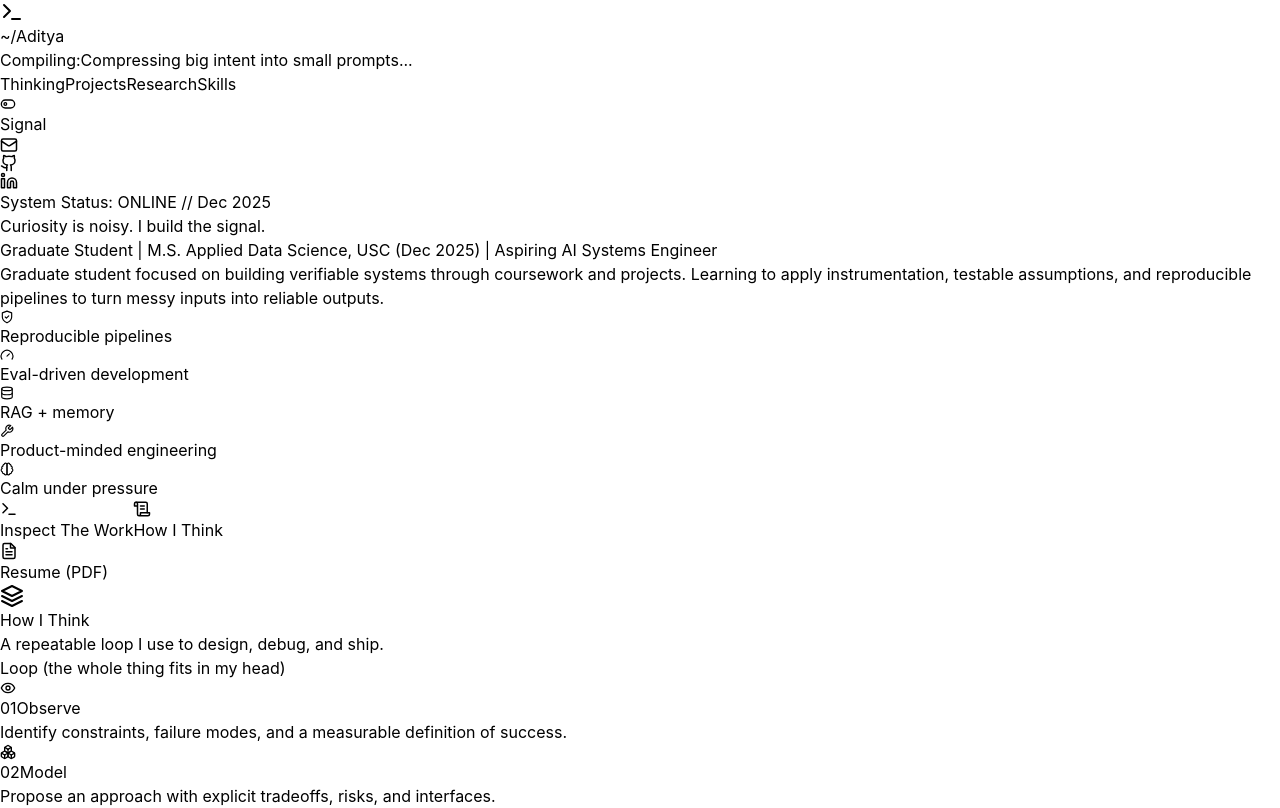
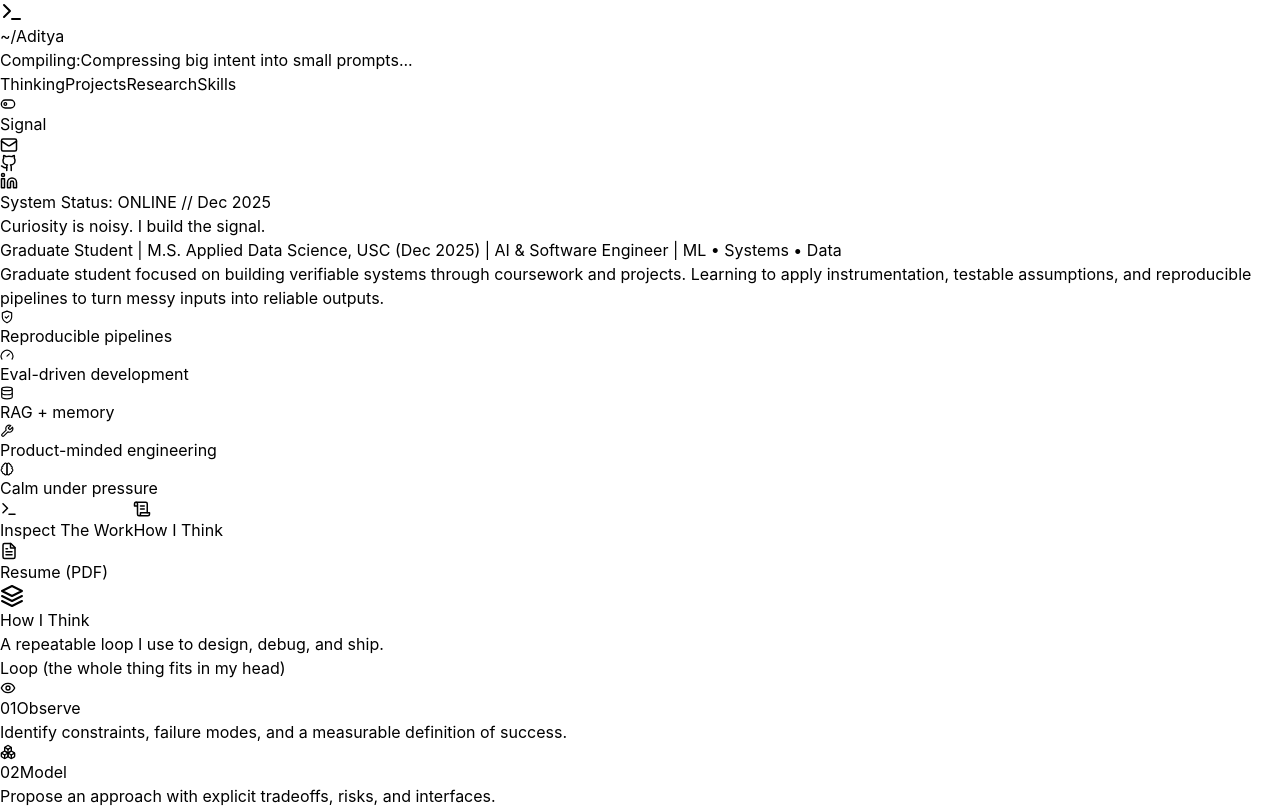
Before and after one commit to Chunduri-Aditya/Portfolio, a React (Vite) app: page / in a window 1280 px wide. Shown: the top 808 px of the page. Built offline with nearby package versions, Linux system fonts and the light colour scheme.

Commit message:
Small change

```diff
--- a/src/components/Portfolio.tsx
+++ b/src/components/Portfolio.tsx
@@ -945,7 +945,7 @@ const Portfolio = () => {
 
   const hero = useMemo(() => {
     const headline = isStory ? "I turn noise into signal." : "Curiosity is noisy. I build the signal.";
-    const subhead = "Graduate Student | M.S. Applied Data Science, USC (Dec 2025) | Aspiring AI Systems Engineer";
+    const subhead = "Graduate Student | M.S. Applied Data Science, USC (Dec 2025) | AI & Software Engineer | ML • Systems • Data";
     const intro =
       isStory
         ? "I'm a graduate student building systems that matter. Through coursework and personal projects, I'm learning to turn complex problems into reliable solutions—with tests, logs, and clear architecture."
```
